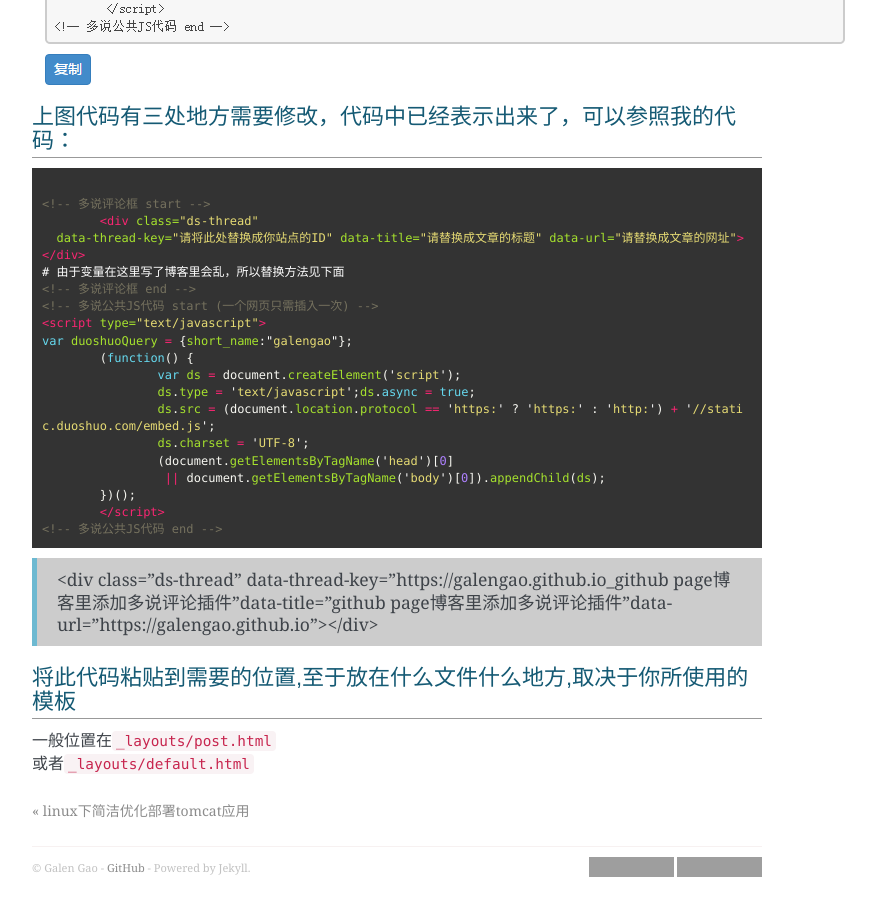
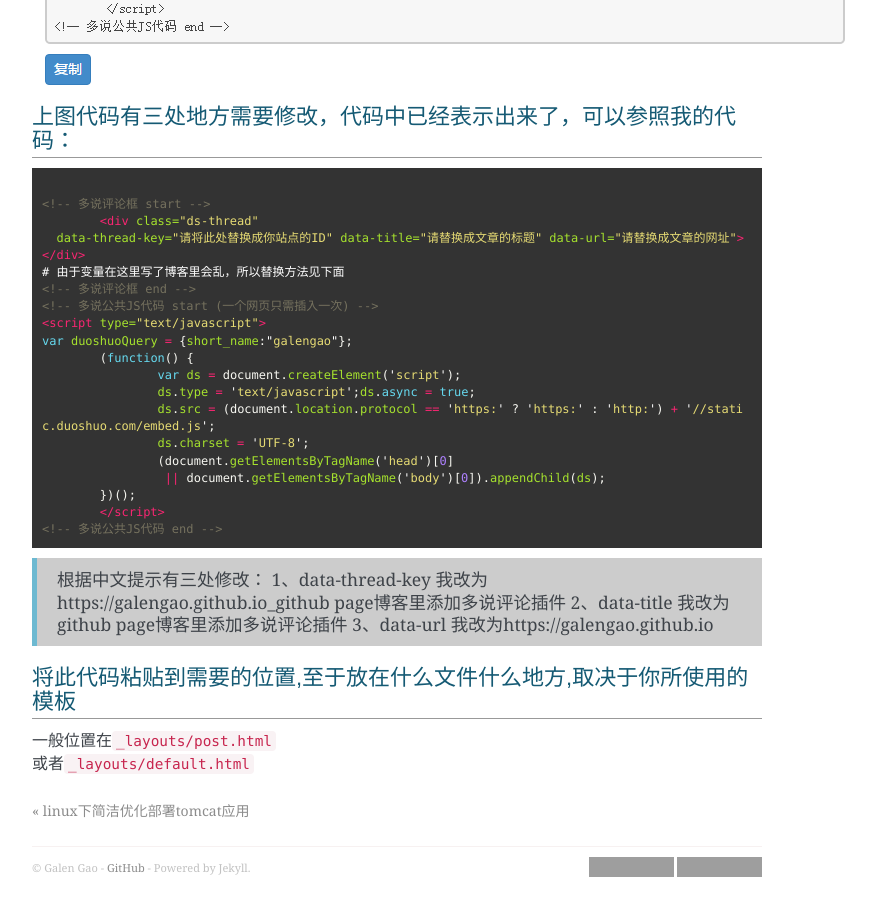
Before and after one commit to GalenGao/GalenGao.github.io, a Jekyll site: the page built from _posts/2016-06-05-duoshuo-discus.md, in a window 1280 px wide and 900 px high, scrolled down 1379 px. Shown: the whole window, without its empty margins (338-1214 px from the left). Built offline with Jekyll 4.4.1, drawn with Linux system fonts in a browser that asks for light colours; nearby versions of some CDN libraries; comment, search, counter and statistics services are not loaded; grey boxes are pictures that could not be loaded.

Commit message:
first post

```diff
--- a/_posts/2016-06-05-duoshuo-discus.md
+++ b/_posts/2016-06-05-duoshuo-discus.md
@@ -47,8 +47,10 @@ var duoshuoQuery = {short_name:"galengao"};
 <!-- 多说公共JS代码 end -->
 {% endhighlight %}
 
-> <div class="ds-thread"
-  data-thread-key="{{ site.url }}_{{ page.title }}"data-title="{{ page.title }}"data-url="{{ site.url }}"></div>
+> 根据中文提示有三处修改：
+> 1、data-thread-key 我改为{{ site.url }}_{{ page.title }}
+> 2、data-title 我改为{{ page.title }}
+> 3、data-url 我改为{{ site.url }}
 
 ### 将此代码粘贴到需要的位置,至于放在什么文件什么地方,取决于你所使用的模板
 
```
